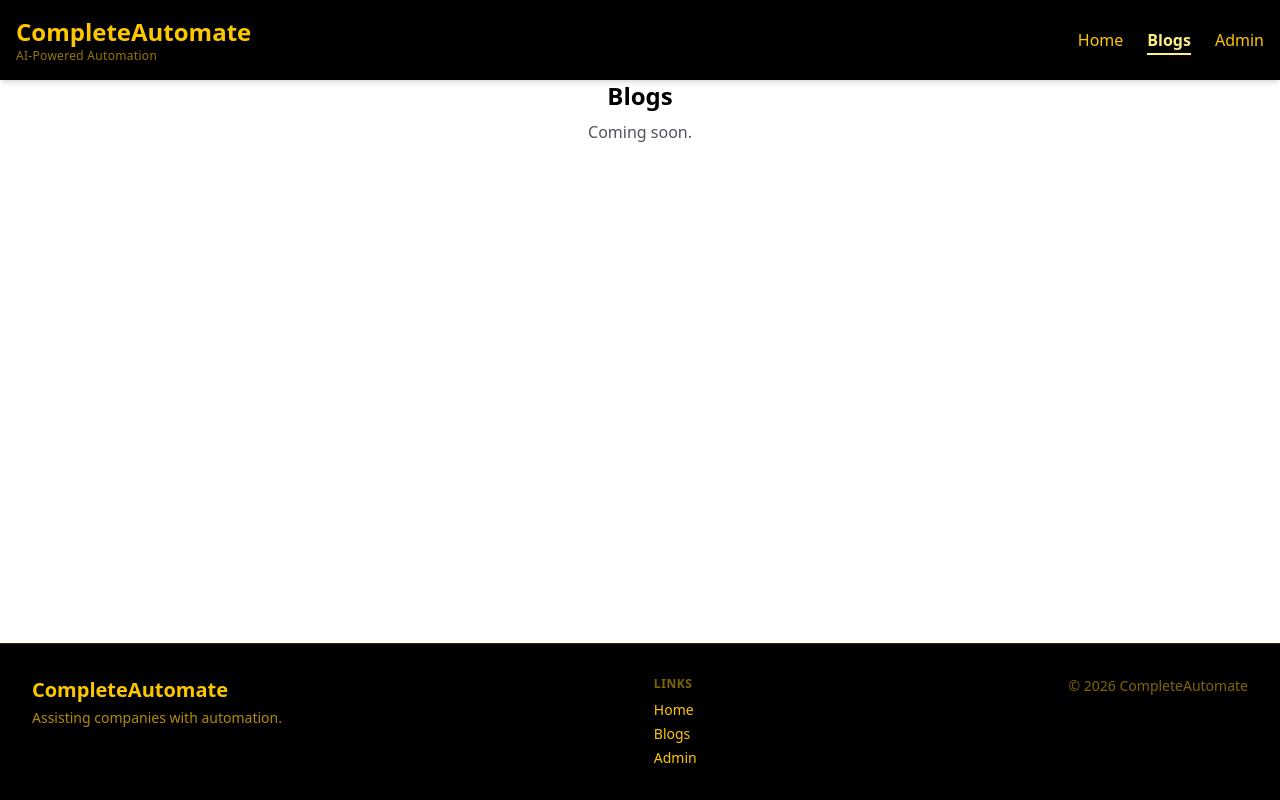
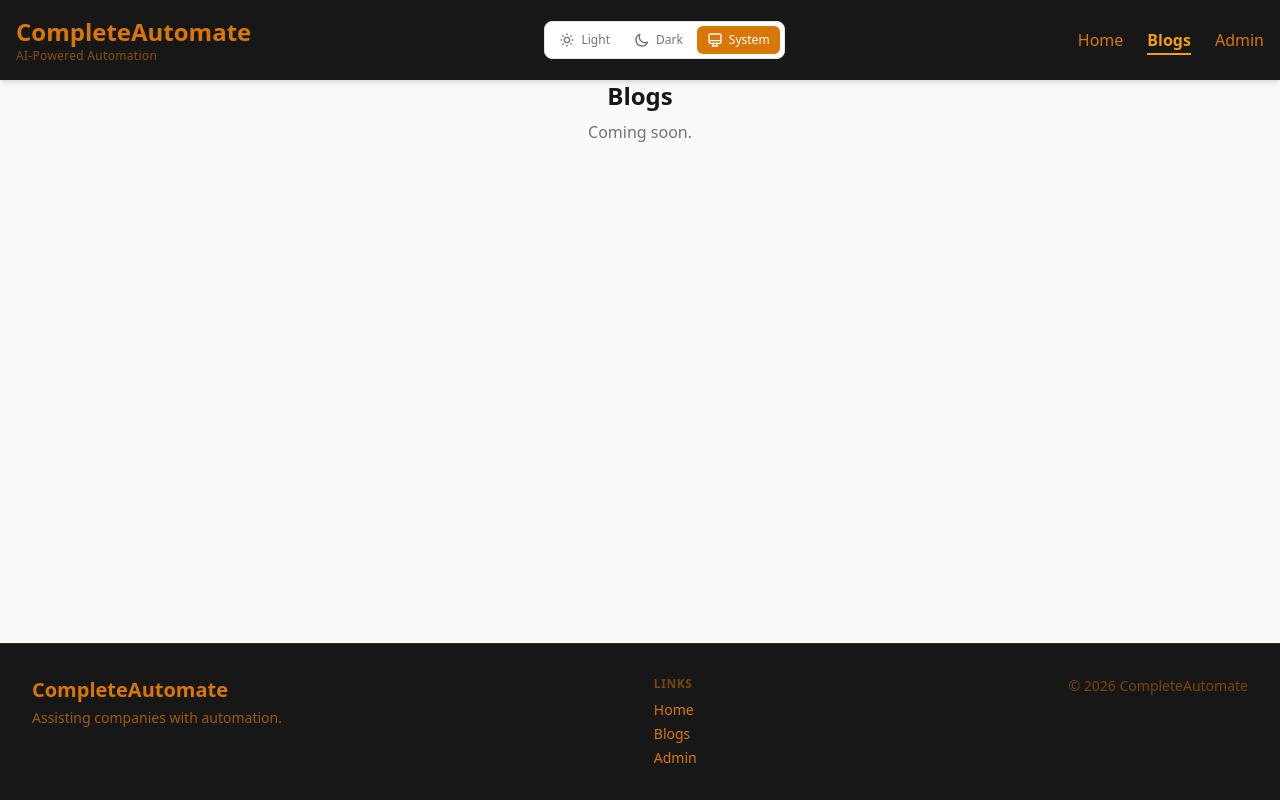
Before and after one commit to vimalmenon/completeautomate.github.io, a Next.js app: page /blogs in a window 1280 px wide. Built offline with nearby package versions, Linux system fonts and the light colour scheme.

Commit message:
feat: integrate next-themes for theme management; enhance UI with new color variables and components

```diff
--- a/package.json
+++ b/package.json
@@ -12,6 +12,7 @@
   },
   "dependencies": {
     "next": "16.2.3",
+    "next-themes": "^0.4.6",
     "react": "19.2.5",
     "react-dom": "19.2.5"
   },
--- a/src/app/blogs/page.tsx
+++ b/src/app/blogs/page.tsx
@@ -3,7 +3,7 @@ export default function BlogsPage() {
     <div className="flex flex-1 items-center justify-center">
       <div className="text-center">
         <h1 className="text-2xl font-bold">Blogs</h1>
-        <p className="mt-2 text-zinc-600">Coming soon.</p>
+        <p className="mt-2 text-muted">Coming soon.</p>
       </div>
     </div>
   );
--- a/src/app/globals.css
+++ b/src/app/globals.css
@@ -1,13 +1,48 @@
 @import "tailwindcss";
 
 :root {
-  --background: #ffffff;
+  --background: #fafafa;
   --foreground: #171717;
+  --primary: #d97706;
+  --primary-light: #fbbf24;
+  --primary-dark: #b45309;
+  --primary-foreground: #ffffff;
+  --accent: #f59e0b;
+  --accent-muted: #d97706;
+  --muted: #737373;
+  --surface: #ffffff;
+  --surface-dark: #171717;
+  --border: #e5e5e5;
+}
+
+.dark {
+  --background: #171717;
+  --foreground: #fafafa;
+  --primary: #fbbf24;
+  --primary-light: #fcd34d;
+  --primary-dark: #d97706;
+  --primary-foreground: #171717;
+  --accent: #fcd34d;
+  --accent-muted: #fbbf24;
+  --muted: #a3a3a3;
+  --surface: #262626;
+  --surface-dark: #0a0a0a;
+  --border: #404040;
 }
 
 @theme inline {
   --color-background: var(--background);
   --color-foreground: var(--foreground);
+  --color-primary: var(--primary);
+  --color-primary-light: var(--primary-light);
+  --color-primary-dark: var(--primary-dark);
+  --color-primary-foreground: var(--primary-foreground);
+  --color-accent: var(--accent);
+  --color-accent-muted: var(--accent-muted);
+  --color-muted: var(--muted);
+  --color-surface: var(--surface);
+  --color-surface-dark: var(--surface-dark);
+  --color-border: var(--border);
   --font-sans: var(--font-geist-sans);
   --font-mono: var(--font-geist-mono);
 }
--- a/src/app/layout.tsx
+++ b/src/app/layout.tsx
@@ -1,6 +1,7 @@
 import type { Metadata } from "next";
 import { Geist, Geist_Mono } from "next/font/google";
 import { Header, Footer } from "@common";
+import { ThemeProvider } from "next-themes";
 import "./globals.css";
 
 const geistSans = Geist({
@@ -24,13 +25,15 @@ export default function RootLayout({
   children: React.ReactNode;
 }>) {
   return (
-    <html lang="en">
+    <html lang="en" suppressHydrationWarning>
       <body
-        className={`${geistSans.variable} ${geistMono.variable} flex min-h-screen flex-col antialiased bg-white`}
+        className={`${geistSans.variable} ${geistMono.variable} flex min-h-screen flex-col bg-background text-foreground antialiased`}
       >
-        <Header />
-        <main className="flex-1">{children}</main>
-        <Footer />
+        <ThemeProvider attribute="class" defaultTheme="system" enableSystem>
+          <Header />
+          <main className="flex-1">{children}</main>
+          <Footer />
+        </ThemeProvider>
       </body>
     </html>
   );
--- a/src/common/Footer/Footer.component.tsx
+++ b/src/common/Footer/Footer.component.tsx
@@ -8,23 +8,23 @@ const navLinks = [
 
 export const Footer: React.FC = () => {
   return (
-    <footer className="border-t border-yellow-400/20 bg-black text-yellow-400">
+    <footer className="border-t border-primary/20 bg-surface-dark text-primary">
       <div className="container mx-auto flex flex-col gap-8 p-8 md:flex-row md:justify-between">
         <div>
           <p className="text-xl font-bold">CompleteAutomate</p>
-          <p className="mt-1 text-sm text-yellow-400/70">
+          <p className="mt-1 text-sm text-primary/70">
             Assisting companies with automation.
           </p>
         </div>
 
         <nav>
-          <p className="mb-2 text-xs font-semibold uppercase tracking-wider text-yellow-400/50">
+          <p className="mb-2 text-xs font-semibold uppercase tracking-wider text-primary/50">
             Links
           </p>
           <ul className="flex flex-col gap-1 text-sm">
             {navLinks.map((link) => (
               <li key={link.href}>
-                <Link href={link.href} className="hover:text-yellow-200">
+                <Link href={link.href} className="hover:text-accent">
                   {link.label}
                 </Link>
               </li>
@@ -32,7 +32,7 @@ export const Footer: React.FC = () => {
           </ul>
         </nav>
 
-        <div className="text-sm text-yellow-400/50 md:text-right">
+        <div className="text-sm text-primary/50 md:text-right">
           <p>&copy; {new Date().getFullYear()} CompleteAutomate</p>
         </div>
       </div>
--- a/src/common/Header/Header.component.tsx
+++ b/src/common/Header/Header.component.tsx
@@ -3,6 +3,7 @@
 import { useState } from "react";
 import Link from "next/link";
 import { usePathname } from "next/navigation";
+import { ThemeToggle } from "../ThemeToggle";
 
 const navLinks = [
   { href: "/", label: "Home" },
@@ -18,16 +19,19 @@ export const Header: React.FC = () => {
     href === "/" ? pathname === "/" : pathname.startsWith(href);
 
   return (
-    <header className="sticky top-0 z-50 bg-black text-yellow-400 shadow-md">
+    <header className="sticky top-0 z-50 bg-surface-dark text-primary shadow-md">
       <div className="container mx-auto flex items-center justify-between p-4">
         <Link href="/" className="flex flex-col leading-none">
           <span className="text-2xl font-bold">
             CompleteAutomate
           </span>
-          <span className="hidden text-xs tracking-wide text-yellow-400/60 md:inline">
+          <span className="hidden text-xs tracking-wide text-primary/60 md:inline">
             AI-Powered Automation
           </span>
         </Link>
+
+        <div className="flex items-center gap-4">
+          <ThemeToggle />
 
           <button
             className="md:hidden"
@@ -48,6 +52,7 @@ export const Header: React.FC = () => {
               )}
             </svg>
           </button>
+        </div>
 
         <nav className="hidden md:block">
           <ul className="flex space-x-6">
@@ -55,9 +60,9 @@ export const Header: React.FC = () => {
               <li key={link.href}>
                 <Link
                   href={link.href}
-                  className={`relative py-1 transition-colors duration-200 after:absolute after:bottom-0 after:left-0 after:h-0.5 after:bg-yellow-200 after:transition-all after:duration-200 hover:text-yellow-200 hover:after:w-full ${
+                  className={`relative py-1 transition-colors duration-200 after:absolute after:bottom-0 after:left-0 after:h-0.5 after:bg-accent after:transition-all after:duration-200 hover:text-accent hover:after:w-full ${
                     isActive(link.href)
-                      ? "font-semibold text-yellow-200 after:w-full"
+                      ? "font-semibold text-accent after:w-full"
                       : "after:w-0"
                   }`}
                 >
@@ -70,7 +75,7 @@ export const Header: React.FC = () => {
       </div>
 
       <nav
-        className={`overflow-hidden border-t border-yellow-400/20 transition-all duration-300 md:hidden ${
+        className={`overflow-hidden border-t border-primary/20 transition-all duration-300 md:hidden ${
           menuOpen ? "max-h-64" : "max-h-0"
         }`}
       >
@@ -79,9 +84,9 @@ export const Header: React.FC = () => {
             <li key={link.href}>
               <Link
                 href={link.href}
-                className={`block rounded-lg px-3 py-2 transition-colors duration-200 hover:bg-yellow-400/10 ${
+                className={`block rounded-lg px-3 py-2 transition-colors duration-200 hover:bg-primary/10 ${
                   isActive(link.href)
-                    ? "font-semibold text-yellow-200"
+                    ? "font-semibold text-accent"
                     : ""
                 }`}
                 onClick={() => setMenuOpen(false)}
--- /dev/null
+++ b/src/common/ThemeToggle/ThemeToggle.component.tsx
@@ -0,0 +1,68 @@
+"use client";
+
+import { useTheme } from "next-themes";
+import { useEffect, useState } from "react";
+
+const options = [
+  { value: "light", label: "Light", icon: (
+    <svg className="h-4 w-4" fill="none" stroke="currentColor" viewBox="0 0 24 24">
+      <path strokeLinecap="round" strokeLinejoin="round" strokeWidth={2} d="M12 3v1m0 16v1m9-9h-1M4 12H3m15.364 6.364l-.707-.707M6.343 6.343l-.707-.707m12.728 0l-.707.707M6.343 17.657l-.707.707M16 12a4 4 0 11-8 0 4 4 0 018 0z" />
+    </svg>
+  )},
+  { value: "dark", label: "Dark", icon: (
+    <svg className="h-4 w-4" fill="none" stroke="currentColor" viewBox="0 0 24 24">
+      <path strokeLinecap="round" strokeLinejoin="round" strokeWidth={2} d="M20.354 15.354A9 9 0 018.646 3.646 9.003 9.003 0 0012 21a9.003 9.003 0 008.354-5.646z" />
+    </svg>
+  )},
+  { value: "system", label: "System", icon: (
+    <svg className="h-4 w-4" fill="none" stroke="currentColor" viewBox="0 0 24 24">
+      <path strokeLinecap="round" strokeLinejoin="round" strokeWidth={2} d="M9.75 17L9 20l-1 1h8l-1-1-.75-3M3 13h18M5 17h14a2 2 0 002-2V5a2 2 0 00-2-2H5a2 2 0 00-2 2v10a2 2 0 002 2z" />
+    </svg>
+  )},
+] as const;
+
+export const ThemeToggle: React.FC = () => {
+  const { theme, setTheme } = useTheme();
+  const [mounted, setMounted] = useState(false);
+
+  useEffect(() => {
+    setMounted(true);
+  }, []);
+
+  if (!mounted) {
+    return (
+      <div className="flex items-center gap-1 rounded-lg border border-border bg-surface p-1">
+        {options.map((option) => (
+          <button
+            key={option.value}
+            className="flex items-center gap-1.5 rounded-md px-2.5 py-1.5 text-xs font-medium text-muted opacity-50"
+            aria-label={option.label}
+          >
+            {option.icon}
+            <span className="hidden sm:inline">{option.label}</span>
+          </button>
+        ))}
+      </div>
+    );
+  }
+
+  return (
+    <div className="flex items-center gap-1 rounded-lg border border-border bg-surface p-1">
+      {options.map((option) => (
+        <button
+          key={option.value}
+          onClick={() => setTheme(option.value)}
+          className={`flex items-center gap-1.5 rounded-md px-2.5 py-1.5 text-xs font-medium transition-colors ${
+            theme === option.value
+              ? "bg-primary text-primary-foreground"
+              : "text-muted hover:text-foreground"
+          }`}
+          aria-label={option.label}
+        >
+          {option.icon}
+          <span className="hidden sm:inline">{option.label}</span>
+        </button>
+      ))}
+    </div>
+  );
+};
--- /dev/null
+++ b/src/common/ThemeToggle/index.ts
@@ -0,0 +1 @@
+export * from "./ThemeToggle.component";
--- a/src/common/index.ts
+++ b/src/common/index.ts
@@ -1,2 +1,3 @@
 export * from "./Header"
 export * from "./Footer"
+export * from "./ThemeToggle"
```
Also changed, not shown: src/app/admin/page.tsx (+22 -22 lines), src/app/page.tsx (+19 -20 lines), 1 other file (tests, documents, lock files or other folders). Lines whose indentation alone changed are shown as unchanged.
